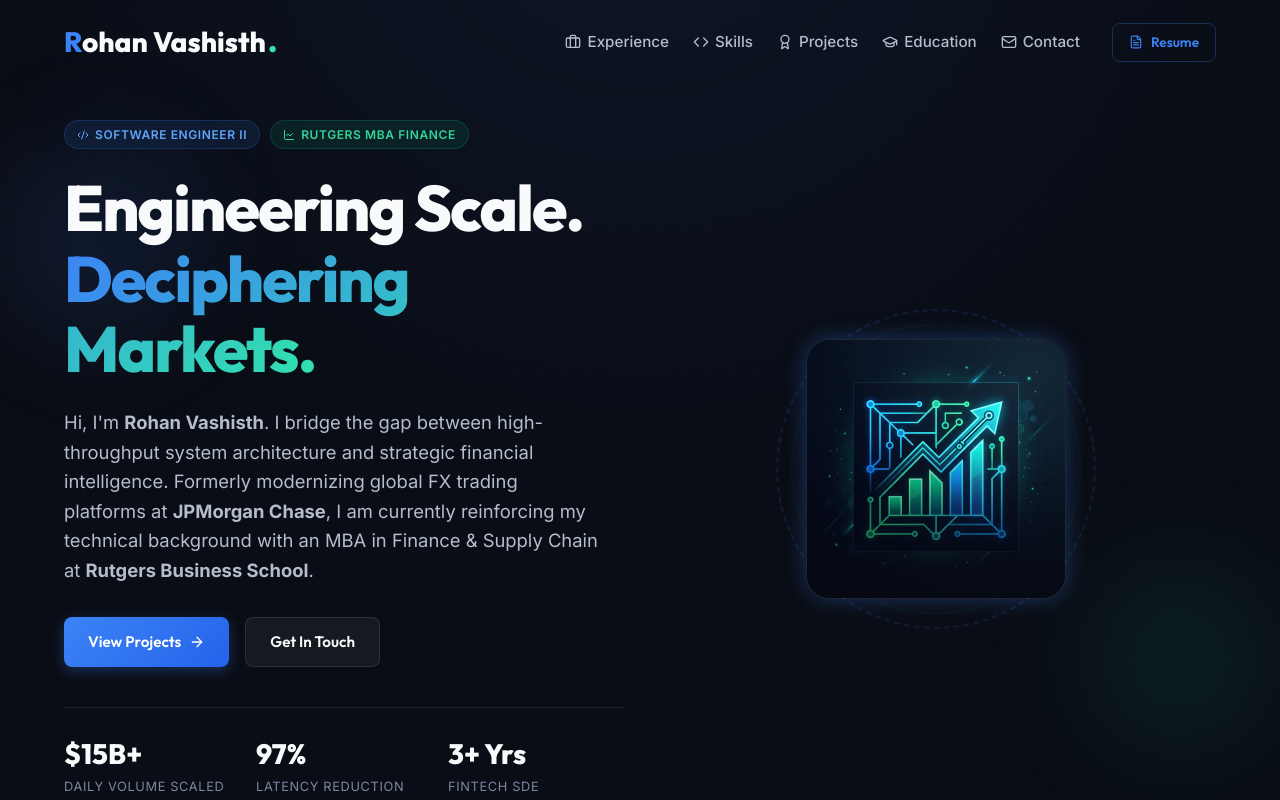
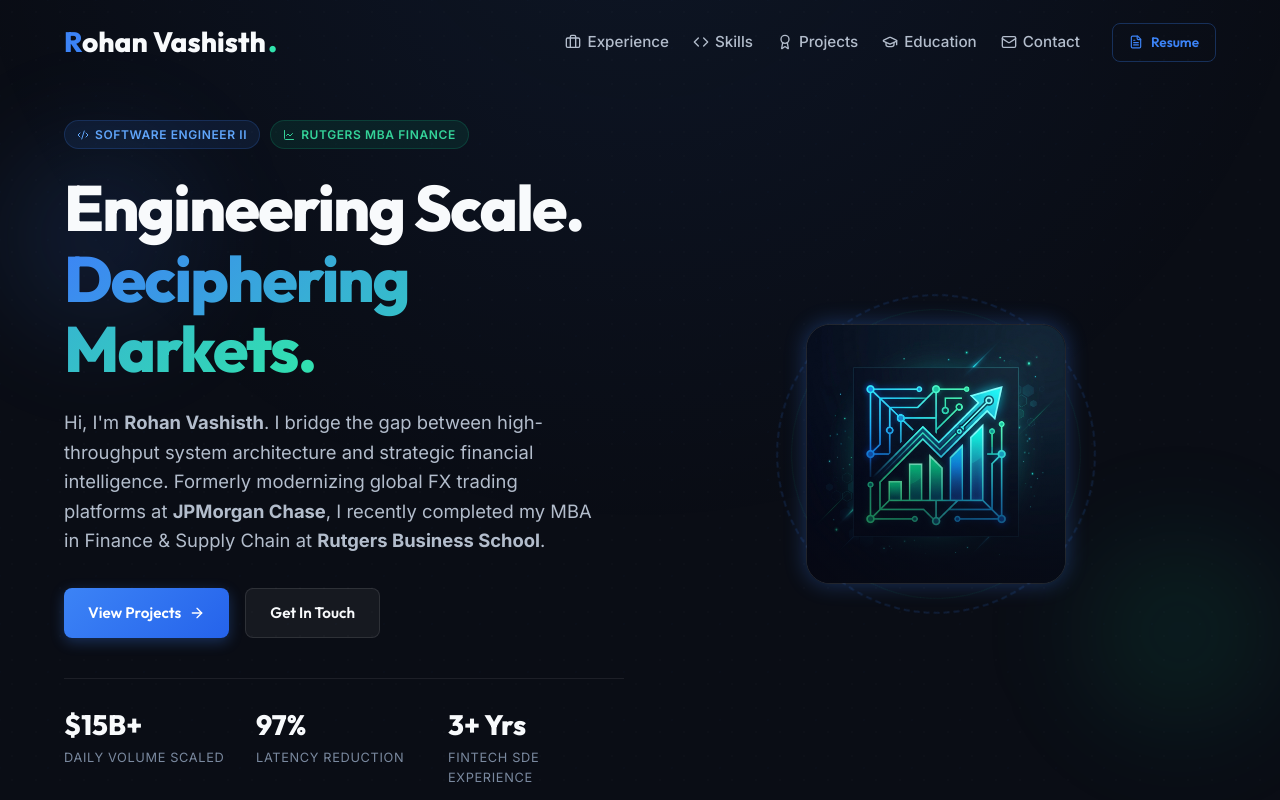
Before and after one commit to rohanvashisth/Portfolio, a React (Vite) app: page / in a window 1280 px wide. Shown: the top 800 px of the page. Built offline with nearby package versions, Linux system fonts and the light colour scheme.

Commit message:
Auto-commit: saved changes on 6/7/2026, 4:50:23 PM

```diff
--- a/index.html
+++ b/index.html
@@ -8,12 +8,12 @@
     <!-- Primary SEO Meta Tags -->
     <title>Rohan Vashisth | Software Engineer & FinTech Leader</title>
     <meta name="title" content="Rohan Vashisth | Software Engineer & FinTech Leader" />
-    <meta name="description" content="Portfolio of Rohan Vashisth - Software Engineer II (ex-JPMorgan Chase) & MBA Candidate in Finance & Supply Chain at Rutgers. Specializing in high-scale microservices, Kafka, and FinTech systems." />
+    <meta name="description" content="Portfolio of Rohan Vashisth - Software Engineer II (ex-JPMorgan Chase) & MBA Graduate in Finance & Supply Chain at Rutgers. Specializing in high-scale microservices, Kafka, and FinTech systems." />
 
     <!-- Open Graph / Facebook -->
     <meta property="og:type" content="website" />
     <meta property="og:title" content="Rohan Vashisth | Software Engineer & FinTech Leader" />
-    <meta property="og:description" content="Portfolio of Rohan Vashisth - Software Engineer II (ex-JPMorgan Chase) & MBA Candidate in Finance & Supply Chain at Rutgers." />
+    <meta property="og:description" content="Portfolio of Rohan Vashisth - Software Engineer II (ex-JPMorgan Chase) & MBA Graduate in Finance & Supply Chain at Rutgers." />
     <meta property="og:image" content="/profile_avatar.png" />
 
     <!-- Google Fonts -->
--- a/src/components/Contact.jsx
+++ b/src/components/Contact.jsx
@@ -43,7 +43,7 @@ export default function Contact() {
             <h3 style={{ fontSize: '1.5rem', fontWeight: 700, marginBottom: '8px' }}>Contact Details</h3>
 
             <p style={{ fontSize: '1rem', color: 'hsl(var(--text-secondary))', lineHeight: 1.5 }}>
-              I am open to discussions regarding full-time Software Engineering roles, FinTech solutions engineering, supply chain optimization projects, and business analysis consulting.
+              I am open to discussing FinTech innovations, engineering leadership, supply chain analytics, or general networking and collaboration opportunities.
             </p>
 
             <div style={{ display: 'flex', flexDirection: 'column', gap: '16px', marginTop: '12px' }}>
--- a/src/components/Hero.jsx
+++ b/src/components/Hero.jsx
@@ -54,7 +54,7 @@ export default function Hero() {
           </h1>
 
           <p style={{ fontSize: '1.15rem', color: 'hsl(var(--text-secondary))', maxWidth: '540px' }}>
-            Hi, I'm <strong>Rohan Vashisth</strong>. I bridge the gap between high-throughput system architecture and strategic financial intelligence. Formerly modernizing global FX trading platforms at <strong>JPMorgan Chase</strong>, I am currently reinforcing my technical background with an MBA in Finance & Supply Chain at <strong>Rutgers Business School</strong>.
+            Hi, I'm <strong>Rohan Vashisth</strong>. I bridge the gap between high-throughput system architecture and strategic financial intelligence. Formerly modernizing global FX trading platforms at <strong>JPMorgan Chase</strong>, I recently completed my MBA in Finance & Supply Chain at <strong>Rutgers Business School</strong>.
           </p>
 
           <div style={{ display: 'flex', gap: '16px', flexWrap: 'wrap', marginTop: '8px' }}>
```
